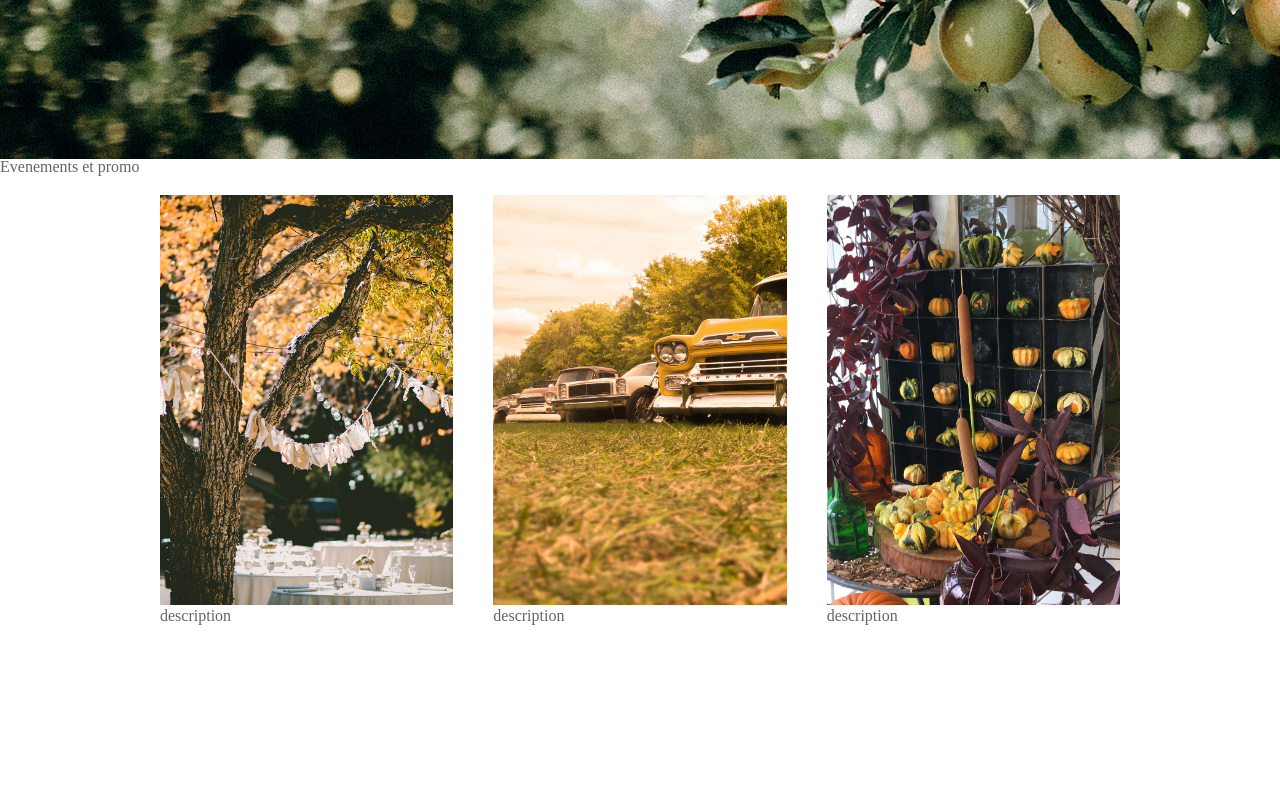
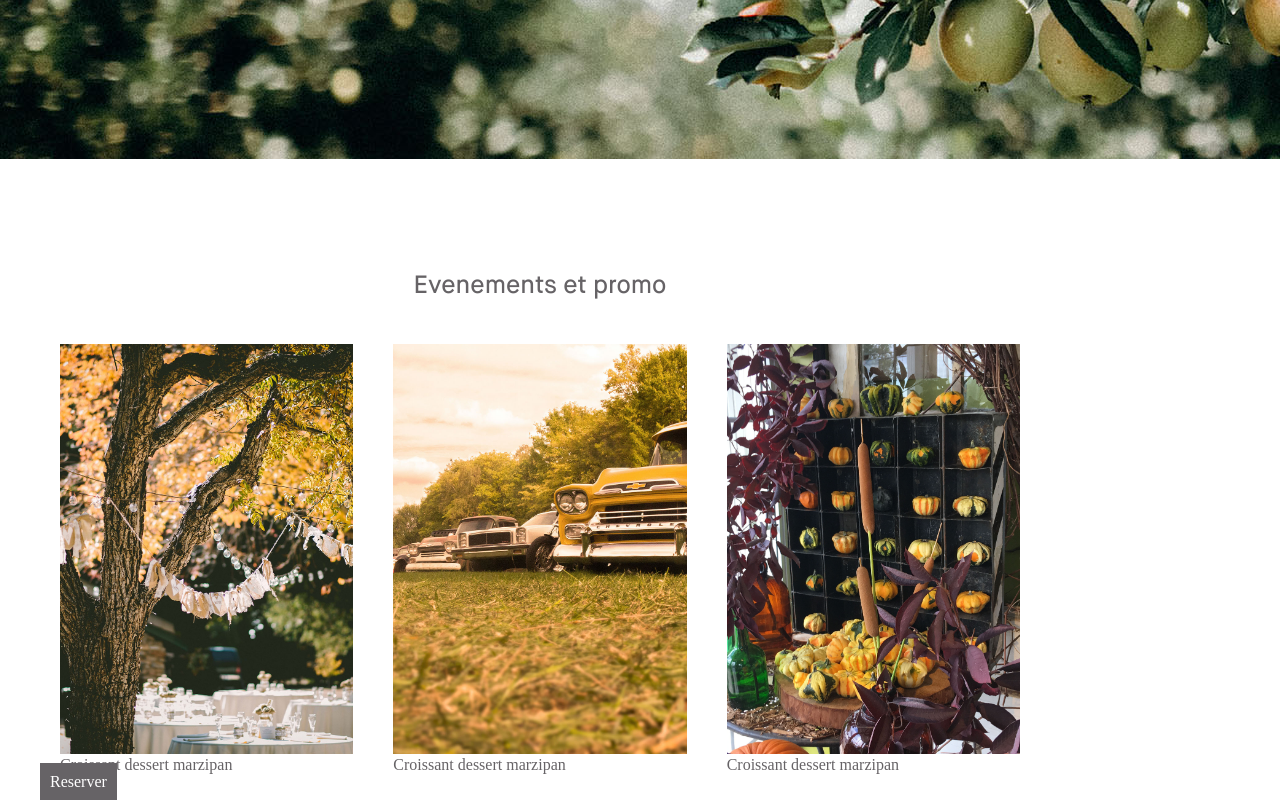
Before and after one commit to melimorin/verger, a website: page index.html in a window 1280 px wide. Shown: the part 641-1441 px from the top of the page. Before the commit the page ends 1266 px from the top, so only its background shows below. Drawn offline with Linux system fonts and the light colour scheme.

Commit message:
alignement section evenement

```diff
--- a/index.html
+++ b/index.html
@@ -50,23 +50,24 @@
                     <a href="">
                         <img src="/images/event1.jpg" alt="event1">
                     </a>
-                    <div class="description"><p>description</p></div>
+                    <div class="description"><p>Croissant dessert marzipan</p></div>
                 </div>
 
                 <div class="galerie-promo">
                     <a href="">
                         <img src="/images/event2.jpg" alt="event2">
                     </a>
-                    <div class="description"><p>description</p></div>
+                    <div class="description"><p>Croissant dessert marzipan</p></div>
                 </div>
 
                 <div class="galerie-promo">
                     <a href="">
                         <img src="/images/event3.jpg" alt="event3">
                     </a>
-                    <div class="description"><p>description</p></div>
+                    <div class="description"><p>Croissant dessert marzipan</p></div>
                 </div>
             </div>
+            <a class="bouton-reserve" href="#">Reserver</a>
         </div>
     </div>
 
--- a/sass/style.scss
+++ b/sass/style.scss
@@ -35,6 +35,7 @@ body {
         justify-content: space-evenly;
 
         a {
+            font-family: $title;
             color: $pale-grey;
             text-decoration: none;
             margin-left: 15px;
@@ -103,6 +104,24 @@ body {
     }
 }
 
+
+.main {
+    margin-right: auto;
+    margin-left: auto;
+    width: 100%;
+    max-width: 1200px;
+    display: flex;
+
+    .section-evenements {
+        h2 {
+            font-family: "MaisonNeue";
+            font-size: 25px;
+            margin-top: 115px;
+            margin-bottom: 25px;
+            text-align: center;
+                }
+    }
+
     .container-gallerie {
         display: flex;
         flex-direction: row;
@@ -120,3 +139,15 @@ body {
             }
         }
     }
+    .bouton-reserve {
+        background-color: $dark-grey;
+        color: white;
+        text-decoration: none;
+        background-color: #666366;
+        padding: 10px;
+        color: white;
+        text-decoration: none;
+        justify-content: right;
+    }
+
+}
```
Also changed, not shown: css/style.css, 1 other file. Lines whose indentation alone changed are shown as unchanged.
